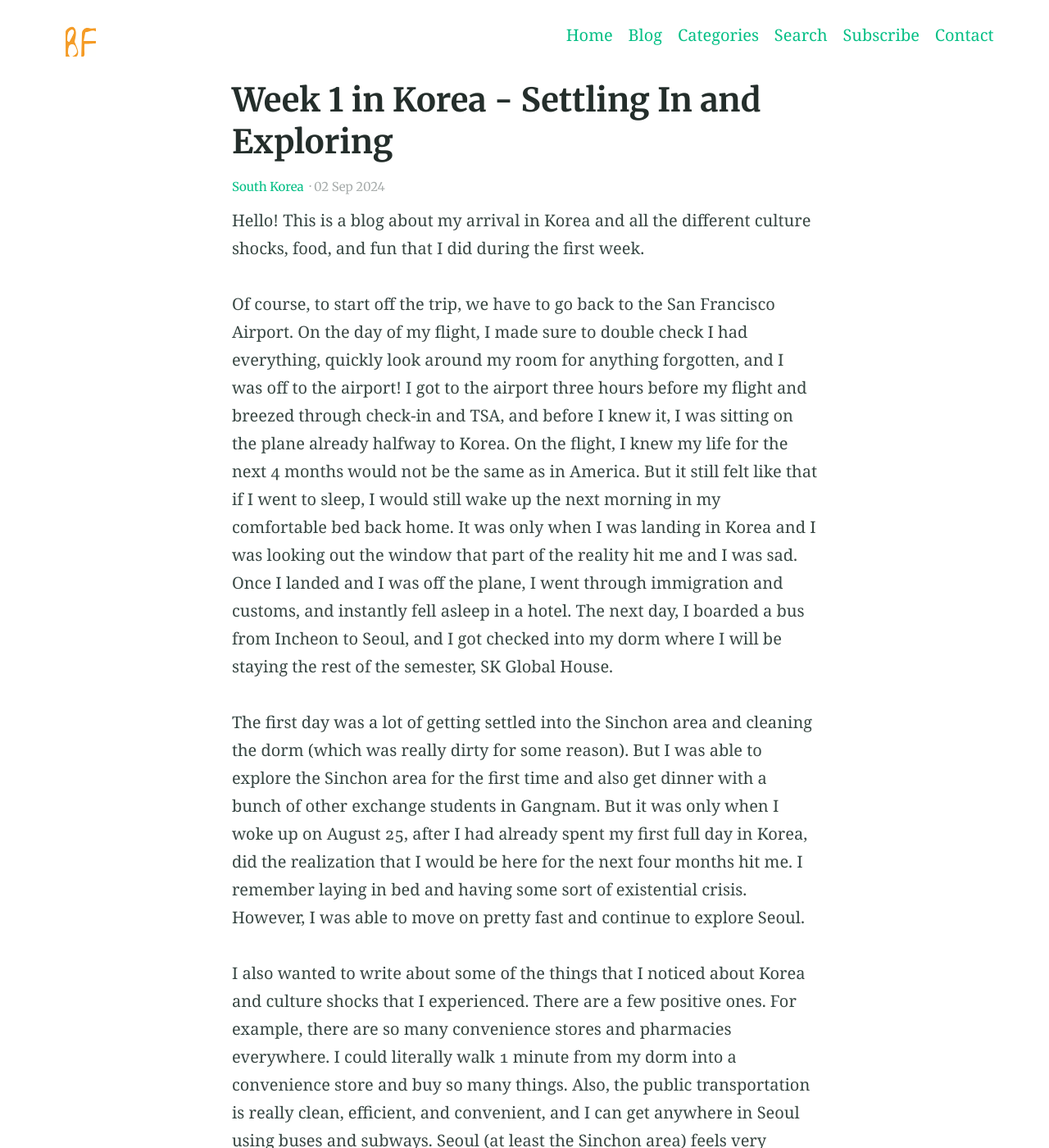
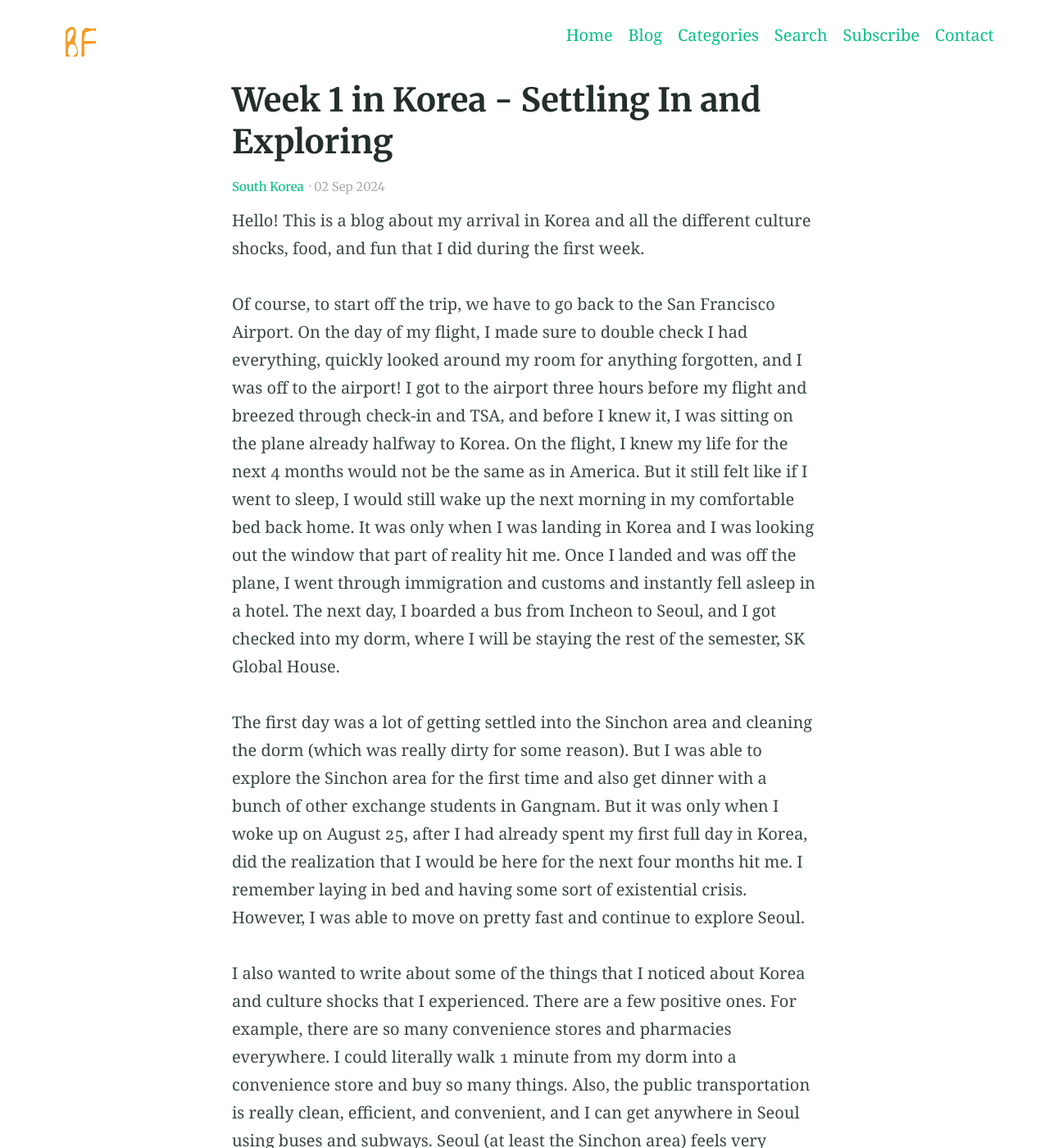
Before and after one commit to brianfu5/brianfu5.github.io, a Jekyll site: the page built from _posts/2024-09-2-week-1-korea.md, in a window 1280 px wide and 1400 px high. Shown: the whole window at 82% size. Built offline with Jekyll 4.4.1, drawn with Linux system fonts in a browser that asks for light colours; some of the changed text lies outside the part shown.

Commit message:
week 1 v2

```diff
--- a/_posts/2024-09-2-week-1-korea.md
+++ b/_posts/2024-09-2-week-1-korea.md
@@ -8,13 +8,13 @@ excerpt: |
 
 Hello! This is a blog about my arrival in Korea and all the different culture shocks, food, and fun that I did during the first week.
 
-Of course, to start off the trip, we have to go back to the San Francisco Airport. On the day of my flight, I made sure to double check I had everything, quickly look around my room for anything forgotten, and I was off to the airport! I got to the airport three hours before my flight and breezed through check-in and TSA, and before I knew it, I was sitting on the plane already halfway to Korea. On the flight, I knew my life for the next 4 months would not be the same as in America. But it still felt like that if I went to sleep, I would still wake up the next morning in my comfortable bed back home. It was only when I was landing in Korea and I was looking out the window that part of the reality hit me and I was sad.
-Once I landed and I was off the plane, I went through immigration and customs, and instantly fell asleep in a hotel. The next day, I boarded a bus from Incheon to Seoul, and I got checked into my dorm where I will be staying the rest of the semester, SK Global House.
+Of course, to start off the trip, we have to go back to the San Francisco Airport. On the day of my flight, I made sure to double check I had everything, quickly looked around my room for anything forgotten, and I was off to the airport! I got to the airport three hours before my flight and breezed through check-in and TSA, and before I knew it, I was sitting on the plane already halfway to Korea. On the flight, I knew my life for the next 4 months would not be the same as in America. But it still felt like if I went to sleep, I would still wake up the next morning in my comfortable bed back home. It was only when I was landing in Korea and I was looking out the window that part of reality hit me.
+Once I landed and was off the plane, I went through immigration and customs and instantly fell asleep in a hotel. The next day, I boarded a bus from Incheon to Seoul, and I got checked into my dorm, where I will be staying the rest of the semester, SK Global House.
 
 The first day was a lot of getting settled into the Sinchon area and cleaning the dorm (which was really dirty for some reason). But I was able to explore the Sinchon area for the first time and also get dinner with a bunch of other exchange students in Gangnam. But it was only when I woke up on August 25, after I had already spent my first full day in Korea, did the realization that I would be here for the next four months hit me. I remember laying in bed and having some sort of existential crisis. However, I was able to move on pretty fast and continue to explore Seoul.
 
 I also wanted to write about some of the things that I noticed about Korea and culture shocks that I experienced. There are a few positive ones. For example, there are so many convenience stores and pharmacies everywhere. I could literally walk 1 minute from my dorm into a convenience store and buy so many things. Also, the public transportation is really clean, efficient, and convenient, and I can get anywhere in Seoul using buses and subways. Seoul (at least the Sinchon area) feels very walkable, which is great because I prefer to walk. But there were a lot more negative culture shocks that I experienced that I really don’t like about Korea (maybe because I am not used to it). Here is a short list:
-* It rains randomly in the summer. Like there will be rain for 30 minutes and then clear for 1 hour and then a 10 minute rainstorm and it keeps repeating. Also the heat and the humidity makes the weather so much worse
+* It rains randomly in the summer. Like there will be rain for 30 minutes and then clear for 1 hour and then a 10 minute rainstorm, and it keeps repeating. Also, the heat and the humidity make the weather so much worse
 * All the napkins are so small and flimsy and not real
 * You can’t bring a knife into Korea (I got held at customs because I had a knife in my checked luggage)
 * Most chopsticks are metal and flat, so they are hard for me to use and pick up
@@ -34,15 +34,13 @@ Overall, this first week was really fun. I met so many different people and went
 
 {% include figure.html image="https://brianfu.net/assets/img/south_korea/week_1/myeongdong.jpg" caption="Myeongdong Walking Street and Night Market" position="left" width="300" height="800" %}
 
-{% include figure.html image="https://brianfu.net/assets/img/south_korea/week_1/egg_bread.jpg" caption="Egg Bread I bought" position="right" width="300" height="800" %}
+{% include figure.html image="https://brianfu.net/assets/img/south_korea/week_1/egg_bread.jpg" caption="Egg Bread I Bought" position="right" width="300" height="800" %}
 
 {% include figure.html image="https://brianfu.net/assets/img/south_korea/week_1/national_museum_of_korea_1.jpg" caption="National Museum of Korea" position="left" width="300" height="800" %}
 
 {% include figure.html image="https://brianfu.net/assets/img/south_korea/week_1/national_museum_of_korea_2.jpg" caption="View From the Museum Entrance" position="right" width="300" height="800" %}
 
-{% include figure.html image="https://brianfu.net/assets/img/south_korea/week_1/lacquerware_1.jpg" caption="Special Exhibit Chinese Lacquerware in National Museum" position="left" width="300" height="800" %}
-
-{% include figure.html image="https://brianfu.net/assets/img/south_korea/week_1/lacquerware_2.jpg" position="right" width="300" height="800" %}
+{% include figure.html image="https://brianfu.net/assets/img/south_korea/week_1/lacquerware_1.jpg" caption="Special Exhibit Chinese Lacquerware in National Museum"  width="300" height="800" %}
 
 {% include figure.html image="https://brianfu.net/assets/img/south_korea/week_1/cheomseongdae.jpg" caption="Cheomseongdae Observatory" width="300" height="800" %}
 
@@ -50,4 +48,4 @@ Overall, this first week was really fun. I met so many different people and went
 
 {% include figure.html image="https://brianfu.net/assets/img/south_korea/week_1/korean_folk_village_performance.jpg" caption="Traditional Korean Dance/Performance" position="right" width="300" height="800" %}
 
-{% include figure.html image="https://brianfu.net/assets/img/south_korea/week_1/metrainridehome.jpg" caption="Picture of me during the train ride back from Gyeongju" width="300" height="800" %}
+{% include figure.html image="https://brianfu.net/assets/img/south_korea/week_1/metrainridehome.jpg" caption="Picture of me during the train ride back from Gyeongju after very tired" width="300" height="800" %}
```
